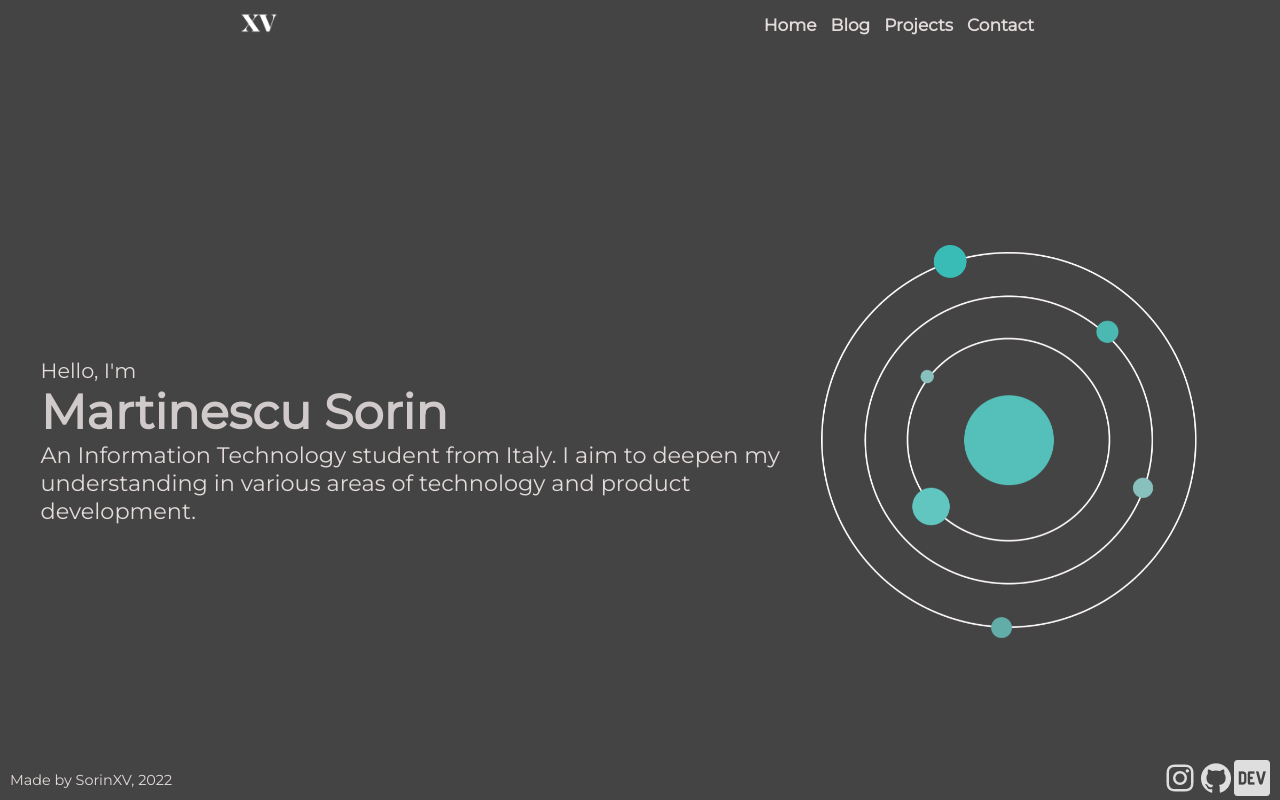
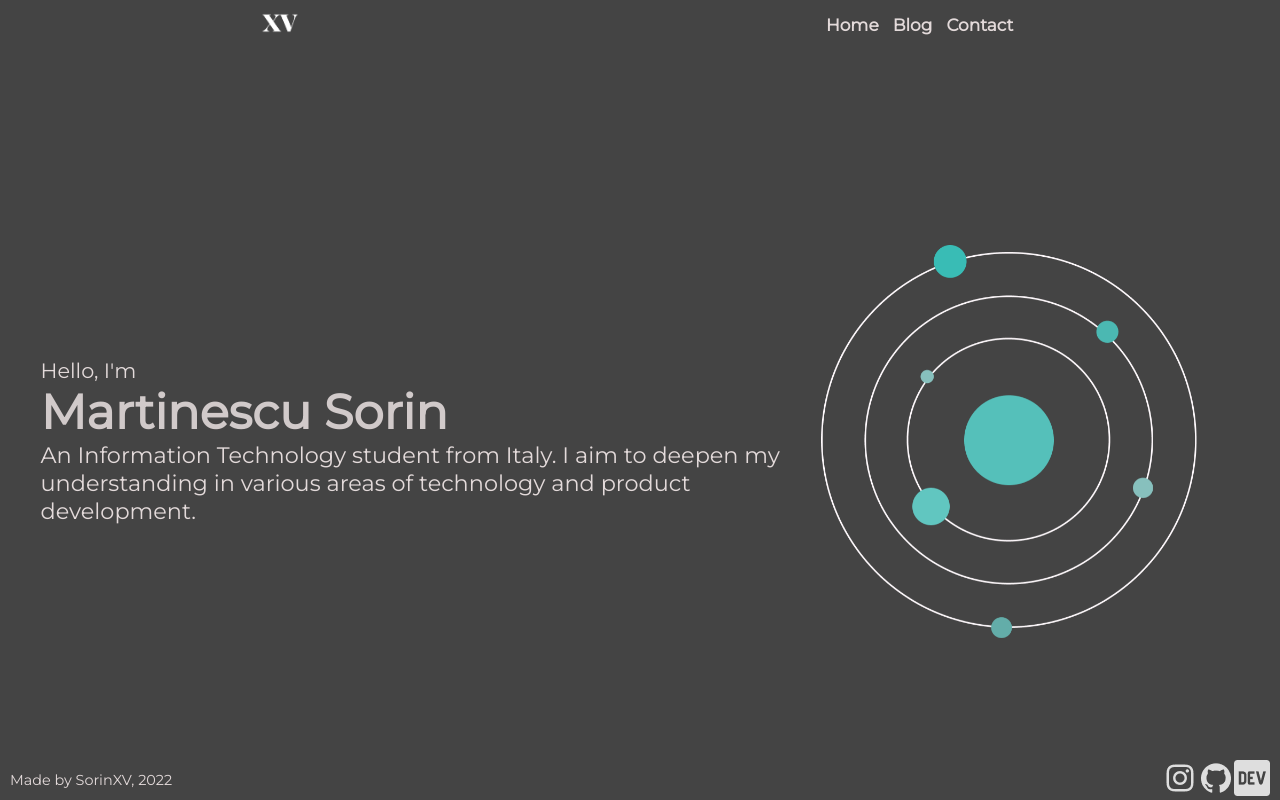
Before and after one commit to SorinXV/sorinxv.com, a React (Create React App) app: page / in a window 1280 px wide. Built offline with nearby package versions, Linux system fonts and the light colour scheme.

Commit message:
removed projects and merged it with 'blog'

```diff
--- a/src/App.js
+++ b/src/App.js
@@ -16,7 +16,6 @@ function App() {
         <Routes>
           <Route path='/' exact element={<Home/>} />
           <Route path='/blog' exact element={<Blog/>} />
-          <Route path="/projects" exact element={<Projects/>}/>
           <Route path="/contact" exact element={<Contact/>}/>
         </Routes>
       <Footer/>
--- a/src/assets/components/Navbar.js
+++ b/src/assets/components/Navbar.js
@@ -12,7 +12,6 @@ export default function Navbar() {
             <ul className="navigation-links">
                 <li><a href="/">Home</a></li>
                 <li><a href="/blog">Blog</a></li>
-                <li><a href="/projects">Projects</a></li>
                 <li><a href="/contact">Contact</a></li>
             </ul>
 
@@ -25,7 +24,6 @@ export default function Navbar() {
                 <ul className="menu__box">
                 <li><a className="menu__item" href="/">Home</a></li>
                 <li><a className="menu__item" href="/blog">Blog</a></li>
-                <li><a className="menu__item" href="/projects">Projects</a></li>
                 <li><a className="menu__item" href="/contact">Contact</a></li>
                 </ul>
             </div>
```
Also changed, not shown: src/assets/pages/Projects.js (deleted, +0 -9 lines), src/assets/css/projects.css (deleted).
